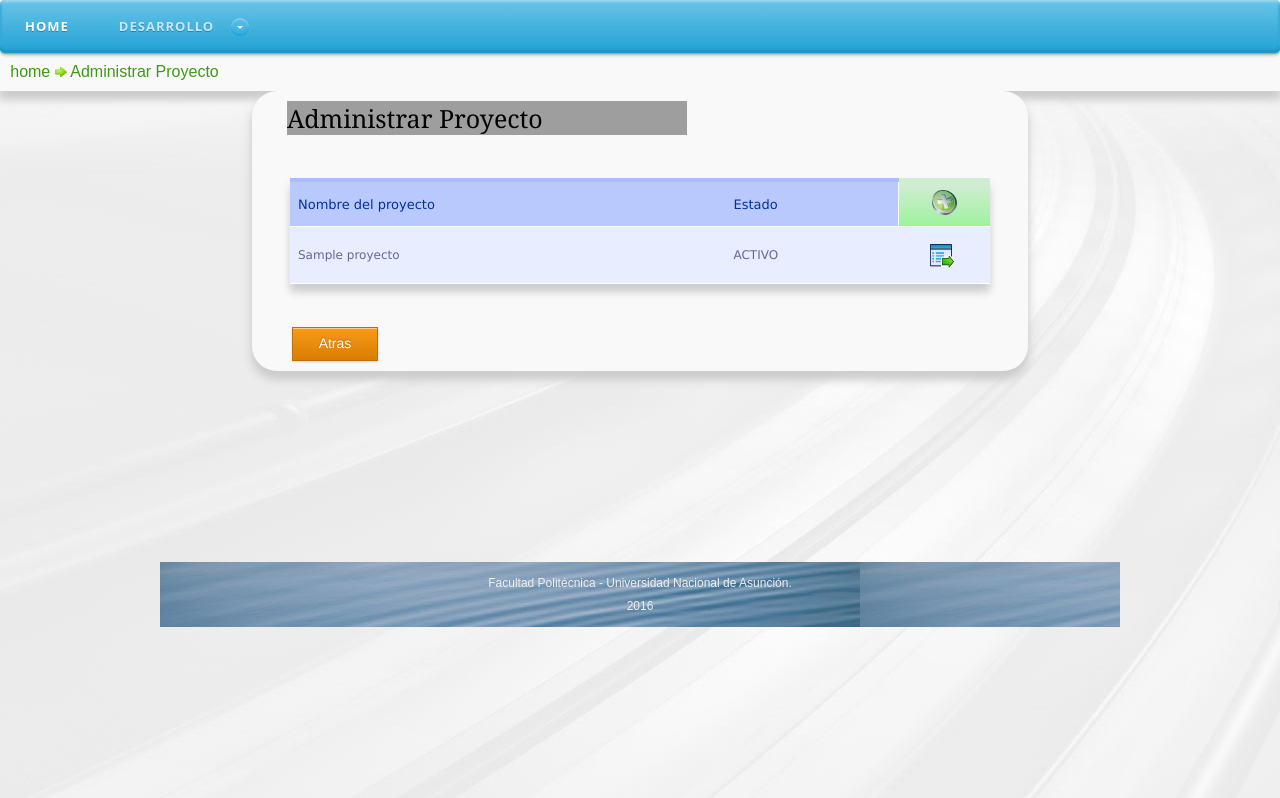
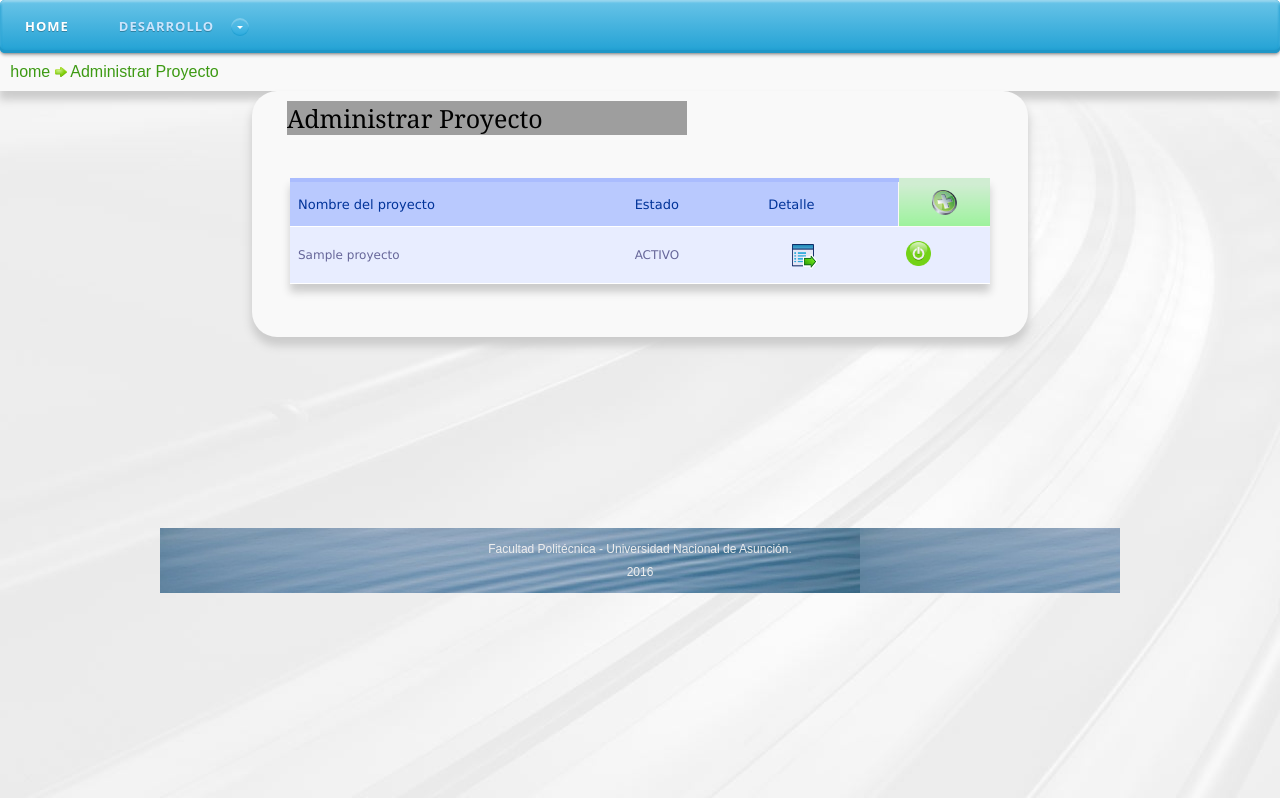
Before and after one commit to sagasilver/gestorproject1, a Django app: template demo/templates/administrar_proyecto.html in a window 1280 px wide. Shown: the part 2-800 px from the top of the page. Run offline with Django 3.2, Linux system fonts and the light colour scheme; the template is opened without the code that fills it: most values are stand-ins (such as "Sample title", 1, 10 or a date in 2020); some libraries are stand-ins or nearby versions; grey boxes are pictures that could not be loaded.

Commit message:
agregado boton de fin de proyecto

```diff
--- a/demo/templates/administrar_proyecto.html
+++ b/demo/templates/administrar_proyecto.html
@@ -14,6 +14,7 @@
                 <tr>
                     <th class="thead">Nombre del proyecto</th>
                     <th class="thead">Estado</th>
+                    <th class="thead">Detalle</th>
                     <th width="75px" class="tnuevo"><span class="pushbutton"><a href="{% url 'usuario:crearproyecto' %}" class="current"> <img src="/static/img/nuevo2.png" width="25" height="25" /></a></span></th>
                 </tr>
                 </thead>
@@ -22,6 +23,7 @@
                     <tr>
                         <td>{{proyecto.nombre}}</td>
                         <td>{{proyecto.estado}}</td>
+
                         <td><ul id="nav">
                             <li><span class="pushbutton"><a href="#" class="current" ><span><img src="/static/img/botonmenu2.png" alt="detalle"title="ver detalle" width="25" height="25" ></span></a></span>
                                 {%if proyecto.estado == "PENDIENTE"%}
@@ -45,6 +47,7 @@
                                         </ul>
                                     </div>
                                 </div>
+                                    <td></td>
                                 {%elif proyecto.estado == "ACTIVO"%}
                                  <div class="subs">
 
@@ -53,6 +56,7 @@
 
 
                                             <li ><a href='/usuario/detalle_proyecto/{{ proyecto.id }}'><img src="/static/img/detalle.png" width="25" height="25"/> Ver</a></li>
+
                                         </ul>
                                     </div>
 
@@ -63,6 +67,12 @@
                                         </ul>
                                     </div>
                                 </div>
+
+                                    {% if proyecto.estado == "ACTIVO" %}
+                                        <td><a href="/usuario/finalizar_proyecto/{{ proyecto.id }}" class="current" ><span><img src="/static/img/activar.png" alt="detalle"title="Finalizar Proyecto" width="25" height="25" ></span></a></td>
+                                    {% else %}
+
+                                   {%endif%}
                                 {%elif proyecto.estado == "ANULADO"%}
                                  <div class="subs">
 
@@ -75,6 +85,7 @@
                                     </div>
 
                                 </div>
+                                    <td></td>
                                 {%else%}
                                 <div class="subs">
 
@@ -87,6 +98,11 @@
                                     </div>
 
                                 </div>
+
+                                    <td><a class="current" ><span><img src="/static/img/salir2.png" alt="detalle"title=" Proyecto Finalizado" width="25" height="25" ></span></a></td>
+
+
+
                                 {%endif%}
 
 
@@ -96,13 +112,13 @@
                         </ul></td>
                     </tr>
                     </tbody>
+
                 {%endfor%}
             </table>
         </div>
     {%else%}
         <font color="red">No hay proyectos registrados, presiona</font> <a href="{% url 'usuario:crearproyecto' %}" class="current">Aqui </a><font color="red">para crear un proyecto</font>
     {%endif%}
-     <a href="{% url 'usuario:administracion' %}javascript:window.history.back();" class="button-highlight button">Atras</a>
 </nav>
 
 {%endblock%}
```
